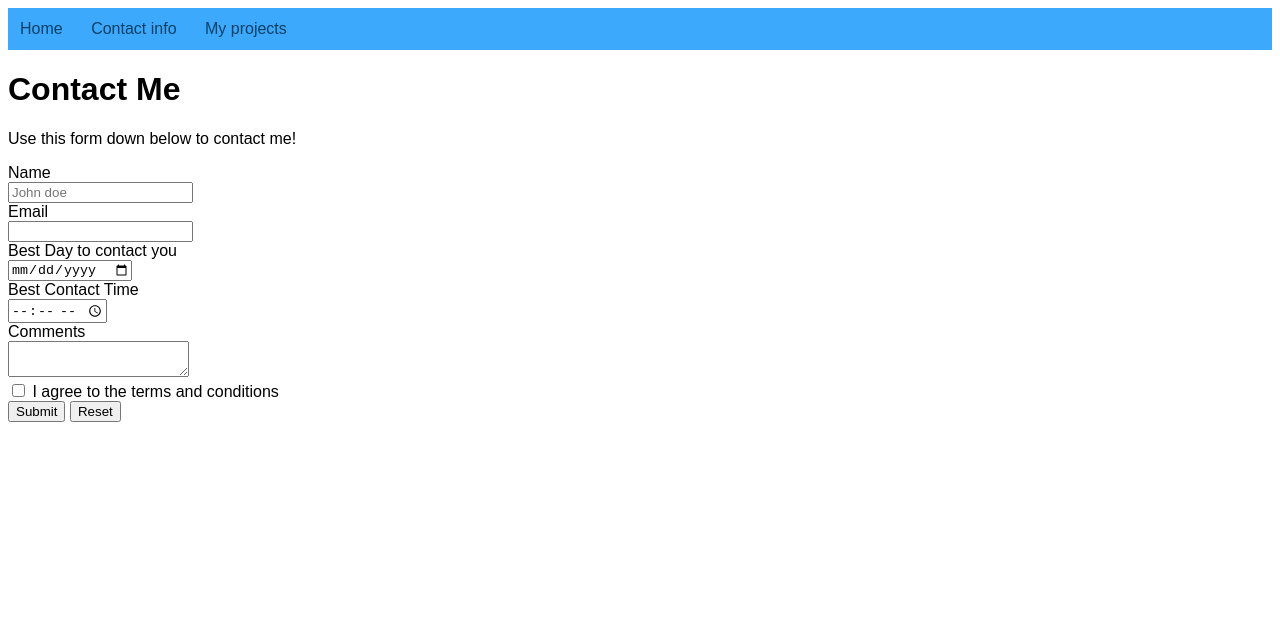
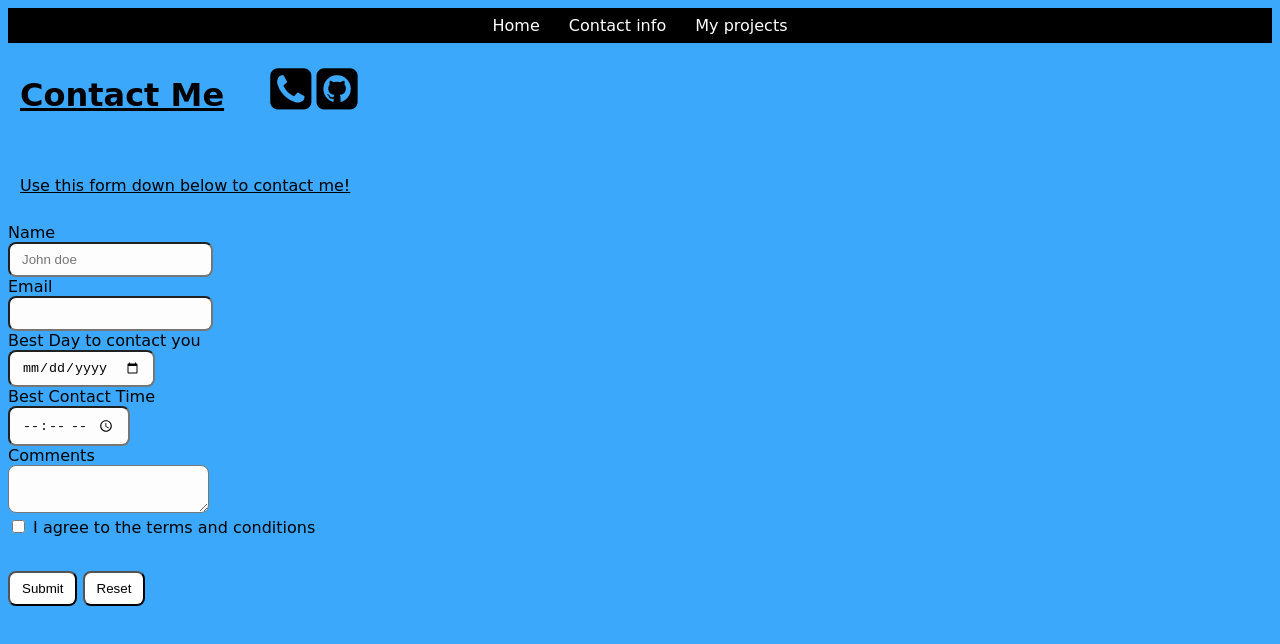
Before and after one commit to JaybkSteam/Jaybksteam.github.io, a plain HTML site: page contact.html in a window 1280 px wide. Drawn offline with Linux system fonts and the light colour scheme.

Commit message:
changes today

```diff
--- a/contact.html
+++ b/contact.html
@@ -5,6 +5,7 @@
     <meta http-equiv="X-UA-Compatible" content="IE=edge">
     <meta name="viewport" content="width=device-width, initial-scale=1.0">
     <link rel="stylesheet" href="style.css">
+    <link rel="stylesheet" href="https://cdnjs.cloudflare.com/ajax/libs/font-awesome/4.7.0/css/font-awesome.min.css">
     <title>Jaylin Edouard</title>
 
 </head>
@@ -17,6 +18,15 @@
 
 
 <h1>Contact Me</h1>
+<p class="soicial media"></p>
+<a href="tel:3475858416"></a>
+<i class="fa fa-phone-square" style="font-size:48px;color:rgb(0, 0, 0)"></i>
+ <a/a>
+<i class="fa fa-github-square" style="font-size:48px;color:rgb(0, 0, 0)"></i>
+ <a href="https://github.com/JaybkSteam"></a>
+
+</a>
+<br>
 
 <p>Use this form down below  to contact me!</p>
 <form
@@ -57,6 +67,8 @@
 
 
 
+
+
 </p>
 </body>
 </html>
--- a/style.css
+++ b/style.css
@@ -1,36 +1,43 @@
 body {
 
-font-family: "Nunito",sans-serif;
+font-family: 'Itim', cursive;
+background-color: hsl(206, 97%, 61%);
+}
+h1,h2,h3,h4,h5,h6,p,li {
+text-decoration: underline;
+padding: 12px;
+display: inline-block;
+}
+nav{
+
+background-color:#000000; text-align:center
+
 }
 
-nav{
+nav>a:hover{
+  background-color: rgb(255, 245, 245) rgb(red, green, blue);
 
-background-color:#3da9fc;
 
 }
 
 nav > a {
-    color: #094067;
+text-decoration: none;
+color: rgb(254, 254, 254);
+display: inline-block;
+padding: 8px 12px;
+}
+a,h1,h3,p,label{}
 
-text-decoration: None;
-padding: 12px;
-display: inline-block;
+input, textarea{
+background-color: rgb(253, 253, 253);
+border-radius: 8px;
+color: none;
+padding: 8px 12px;
+}
+input[type=submit],input[type=reset] {
+  background-color:rgb(255, 255, 255)
 }
 
-nav > a:hover {
-
-background-color:#fffffe;
-
-
-
-
+input:focus, textarea:focus{
+  background-color: none;
 }
-
-ul > li {
-color: #0d81da;
-
-
-}
-
-
- .center-text
```
